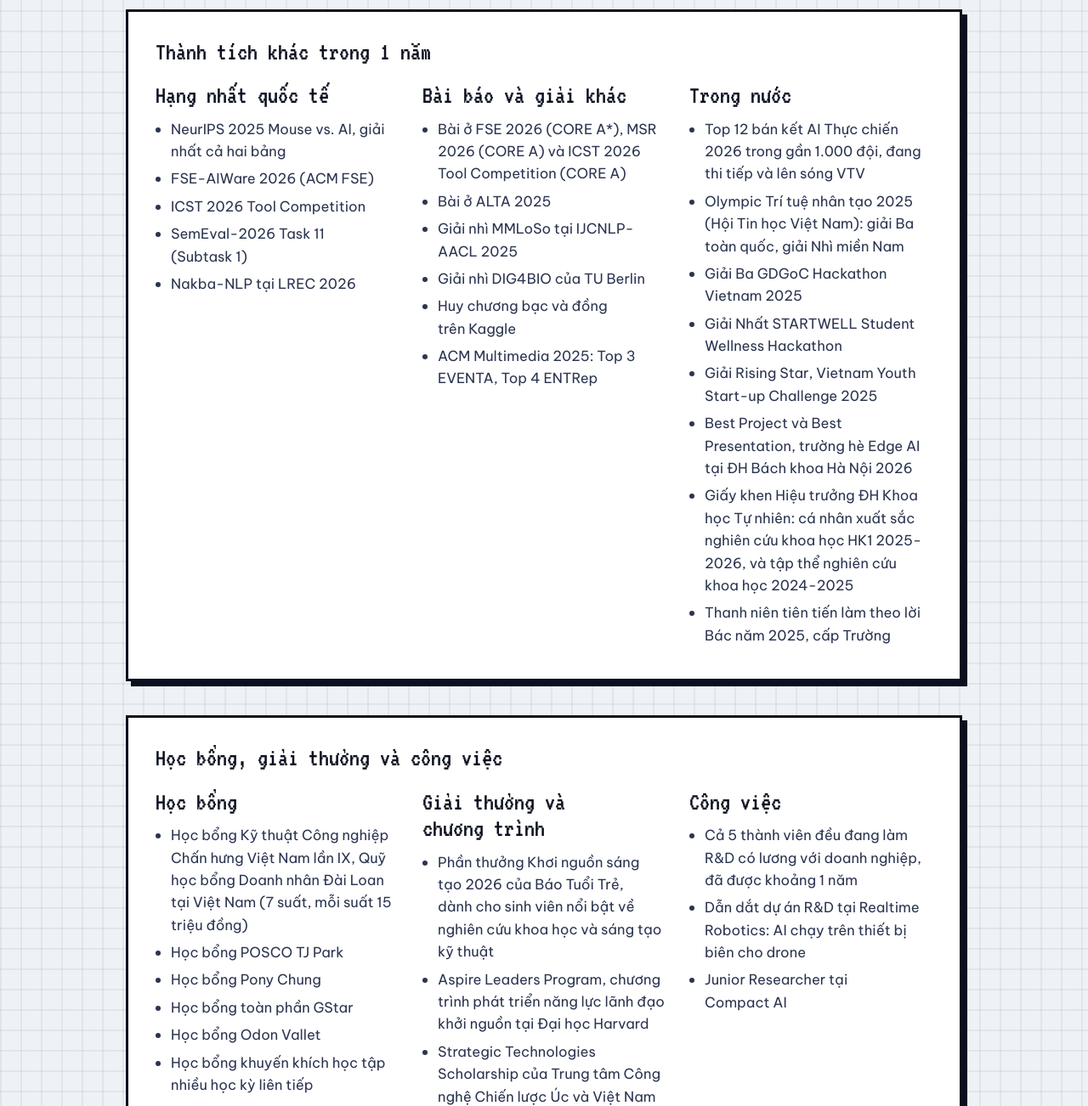
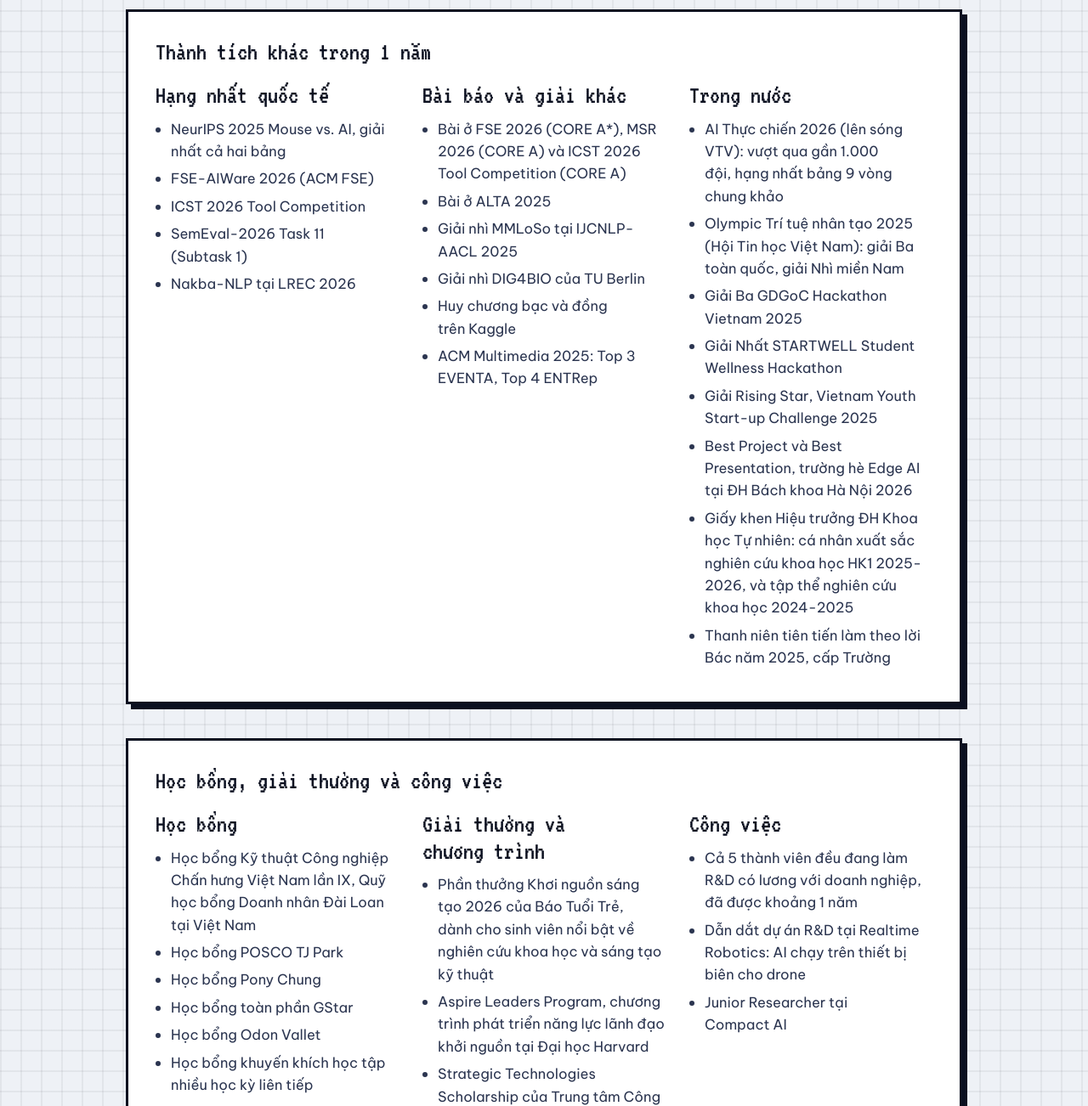
Before and after one commit to technoob05/multiagent-trustworthy-ai-recruitment, a plain HTML site: page index.html in a window 1280 px wide. Shown: the part 5820-7122 px from the top of the page at 85% size. Drawn offline with Linux system fonts and the light colour scheme.

Commit message:
Update AI Thuc Chien result; drop scholarship amount

```diff
--- a/index.html
+++ b/index.html
@@ -2075,7 +2075,7 @@
             <div>
               <h3 class="ach-head">Trong nước</h3>
               <ul class="ach-list">
-                <li>Top 12 bán kết AI Thực chiến 2026 trong gần 1.000 đội, đang thi tiếp và lên sóng VTV</li>
+                <li>AI Thực chiến 2026 (lên sóng VTV): vượt qua gần 1.000 đội, hạng nhất bảng 9 vòng chung khảo</li>
                 <li>Olympic Trí tuệ nhân tạo 2025 (Hội Tin học Việt Nam): giải Ba toàn quốc, giải Nhì miền Nam</li>
                 <li>Giải Ba GDGoC Hackathon Vietnam 2025</li>
                 <li>Giải Nhất STARTWELL Student Wellness Hackathon</li>
@@ -2093,7 +2093,7 @@
             <div>
               <h3 class="ach-head">Học bổng</h3>
               <ul class="ach-list">
-                <li>Học bổng Kỹ thuật Công nghiệp Chấn hưng Việt Nam lần IX, Quỹ học bổng Doanh nhân Đài Loan tại Việt Nam (7 suất, mỗi suất 15 triệu đồng)</li>
+                <li>Học bổng Kỹ thuật Công nghiệp Chấn hưng Việt Nam lần IX, Quỹ học bổng Doanh nhân Đài Loan tại Việt Nam</li>
                 <li>Học bổng POSCO TJ Park</li>
                 <li>Học bổng Pony Chung</li>
                 <li>Học bổng toàn phần GStar</li>
```
